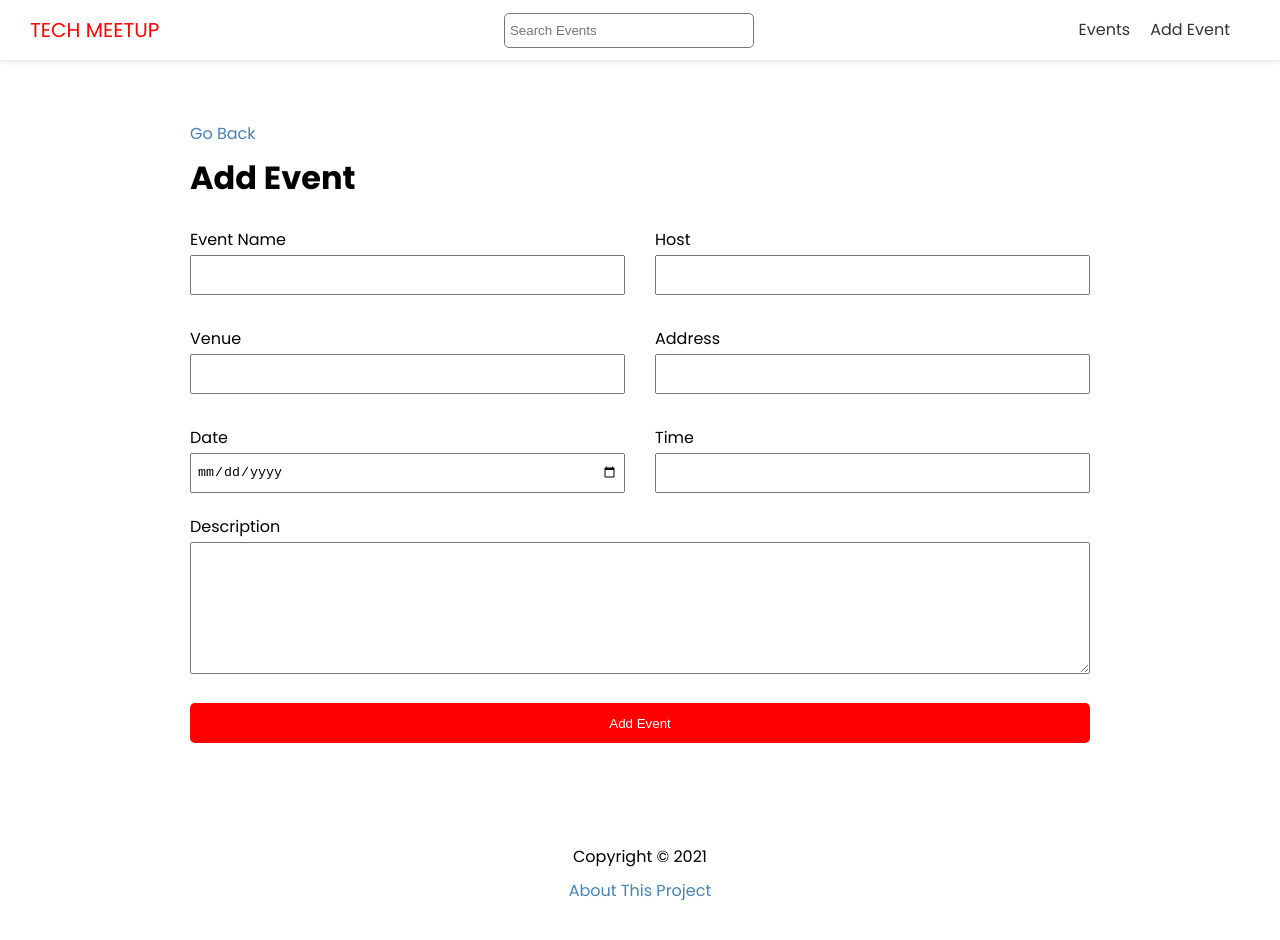
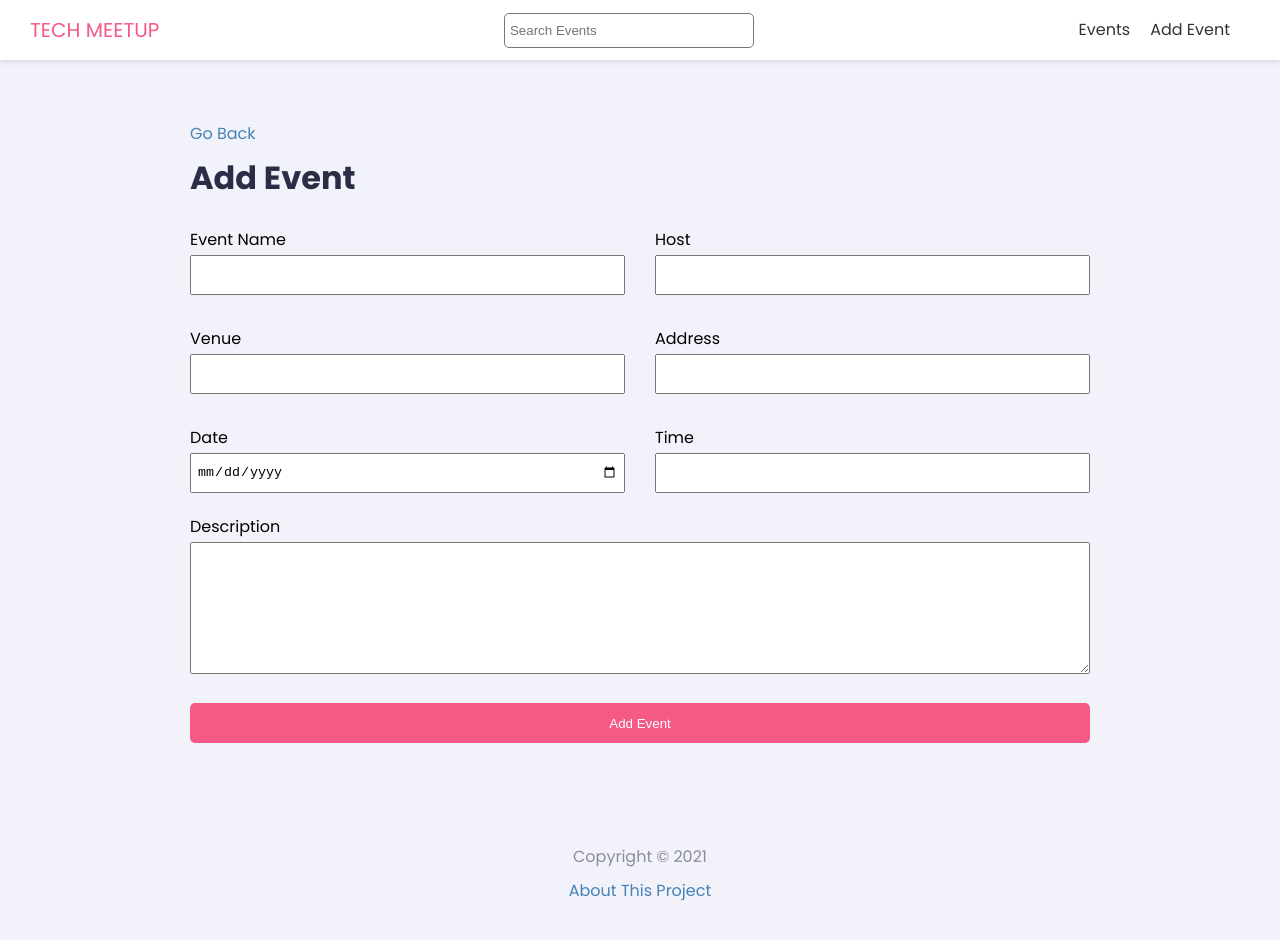
Before and after one commit to jfsarmien2/events-app, a Next.js app: page /events/add in a window 1280 px wide. Shown: the top 940 px of the page. Built offline with nearby package versions, Linux system fonts and the light colour scheme; no server answers.

Commit message:
change css styling

```diff
--- a/package.json
+++ b/package.json
@@ -12,6 +12,7 @@
     "qs": "^6.10.1",
     "react": "17.0.2",
     "react-dom": "17.0.2",
-    "react-icons": "^4.2.0"
+    "react-icons": "^4.2.0",
+    "react-toastify": "^7.0.4"
   }
 }
--- a/styles/EventItem.module.css
+++ b/styles/EventItem.module.css
@@ -4,6 +4,7 @@
     align-items: center;
     margin: 20px 0;
     padding: 13px;
+    background-color: #ffff;
     box-shadow: 2px 3px 5px rgb(0, 0, 0, 0.1);
 }
 
--- a/styles/Header.module.css
+++ b/styles/Header.module.css
@@ -15,7 +15,7 @@
   }
 
   .header a:hover {
-    color: #000;
+    color: #292d45;
   }
   .header ul {
     display: flex;
@@ -31,7 +31,7 @@
   }
 
   .logo a {
-    color: red;
+    color: #f55985;
   }
 
   @media (max-width: 768px) {
--- a/styles/Showcase.module.css
+++ b/styles/Showcase.module.css
@@ -28,4 +28,5 @@
   .showcase h1 {
     font-size: 40px;
     margin-bottom: 0;
+    color: #fff !important;
   }
--- a/styles/globals.css
+++ b/styles/globals.css
@@ -10,6 +10,7 @@ html,
 body {
   font-family: 'Poppins', sans-serif;
   line-height: 1.8;
+  background-color: #f2f2fb;
 }
 
 a {
@@ -19,15 +20,20 @@ a {
 
 p {
   margin: 10px 0;
+  color: #8b8ca0;
 }
 
 h1 {
   margin-bottom: 20px;
+  color: #292d45;
+}
+h3 {
+  color: #292d45;
 }
 
 .btn {
   display: inline-block;
-  background: red;
+  background: #f55985;
   color: #fff;
   padding: 10px 20px;
   cursor: pointer;
@@ -42,7 +48,7 @@ h1 {
 .btn-secondary {
   font: inherit;
   font-size: 13px;
-  background: #000;
+  background: #292d45;
   color: #fff !important;
   border: 0;
   border-radius: 5px;
```
Also changed, not shown: 1 other file (tests, documents, lock files or other folders).
